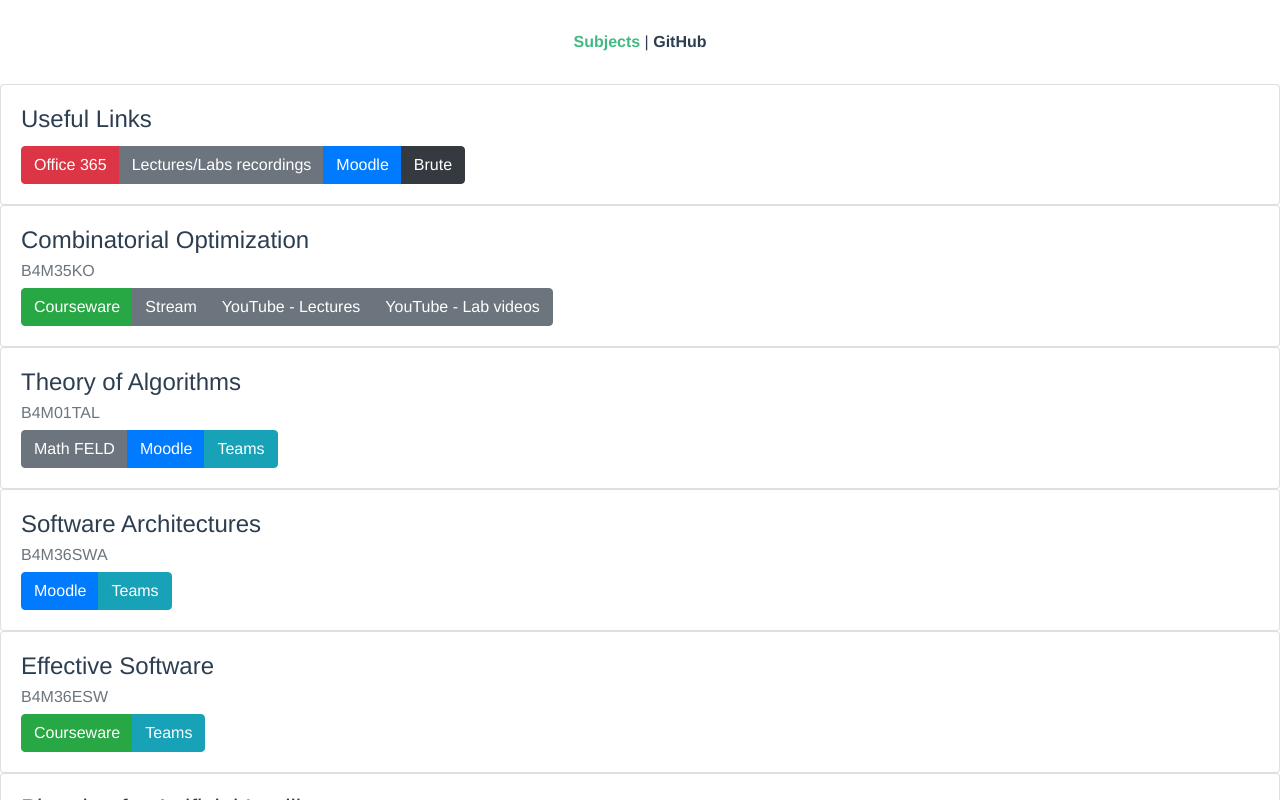
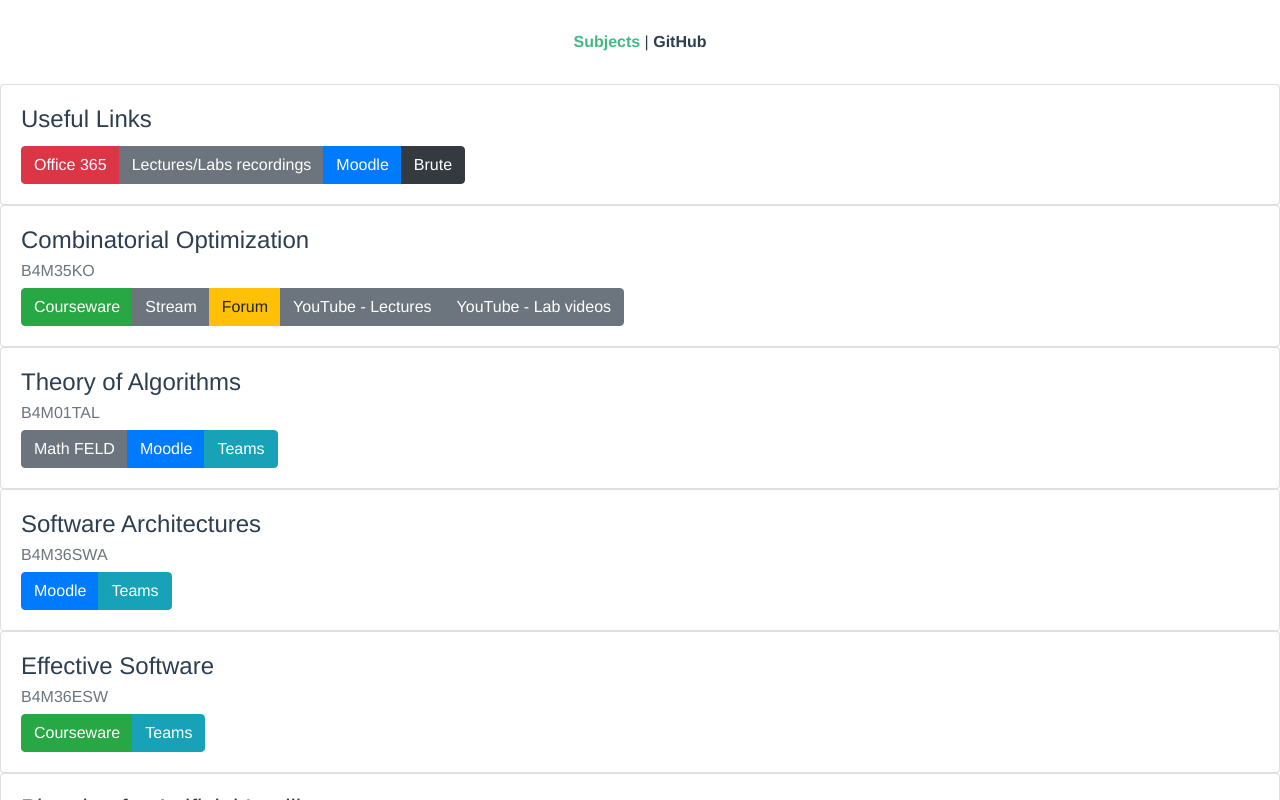
Before and after one commit to skalahonza/linkoi, a Vue app: page /#/ in a window 1280 px wide. Shown: the top 800 px of the page. Built offline with nearby package versions, Linux system fonts and the light colour scheme.

Commit message:
Add KO forum.

```diff
--- a/src/views/Home.vue
+++ b/src/views/Home.vue
@@ -36,6 +36,8 @@ export default Vue.extend({
           return "danger";
         case "Brute":
           return "dark";
+        case "Forum":
+          return "warning";
         default:
           return "secondary";
       }
@@ -79,12 +81,18 @@ export default Vue.extend({
               address: "https://youtu.be/apQFijP8xr8"
             },
             {
+              name: "Forum",
+              address: "https://cw.felk.cvut.cz/forum/forum-1623-page-1.html"
+            },
+            {
               name: "YouTube - Lectures",
-              address: "https://www.youtube.com/playlist?list=PLQL6z4JeTTQlKMedf1yTuoVyDzYYfOQMX"
+              address:
+                "https://www.youtube.com/playlist?list=PLQL6z4JeTTQlKMedf1yTuoVyDzYYfOQMX"
             },
             {
               name: "YouTube - Lab videos",
-              address: "https://www.youtube.com/playlist?list=PLhMDoPPJXZWQr3a4IOw0FYVWEMq9w3t0J"
+              address:
+                "https://www.youtube.com/playlist?list=PLhMDoPPJXZWQr3a4IOw0FYVWEMq9w3t0J"
             }
           ]
         },
@@ -103,7 +111,8 @@ export default Vue.extend({
             },
             {
               name: "Teams",
-              address: "https://teams.microsoft.com/l/team/19%3af8fd8b77cc7d4ca7a16608c1aa640305%40thread.tacv2/conversations?groupId=95b91ba2-53fc-4346-be06-7cfdae54d142&tenantId=f345c406-5268-43b0-b19f-5862fa6833f8"
+              address:
+                "https://teams.microsoft.com/l/team/19%3af8fd8b77cc7d4ca7a16608c1aa640305%40thread.tacv2/conversations?groupId=95b91ba2-53fc-4346-be06-7cfdae54d142&tenantId=f345c406-5268-43b0-b19f-5862fa6833f8"
             }
           ]
         },
@@ -183,8 +192,7 @@ export default Vue.extend({
           links: [
             {
               name: "Math FELD",
-              address:
-                "http://math.feld.cvut.cz/gollova/mkr.html"
+              address: "http://math.feld.cvut.cz/gollova/mkr.html"
             },
             {
               name: "Moodle",
```
Lines whose indentation alone changed are shown as unchanged.
